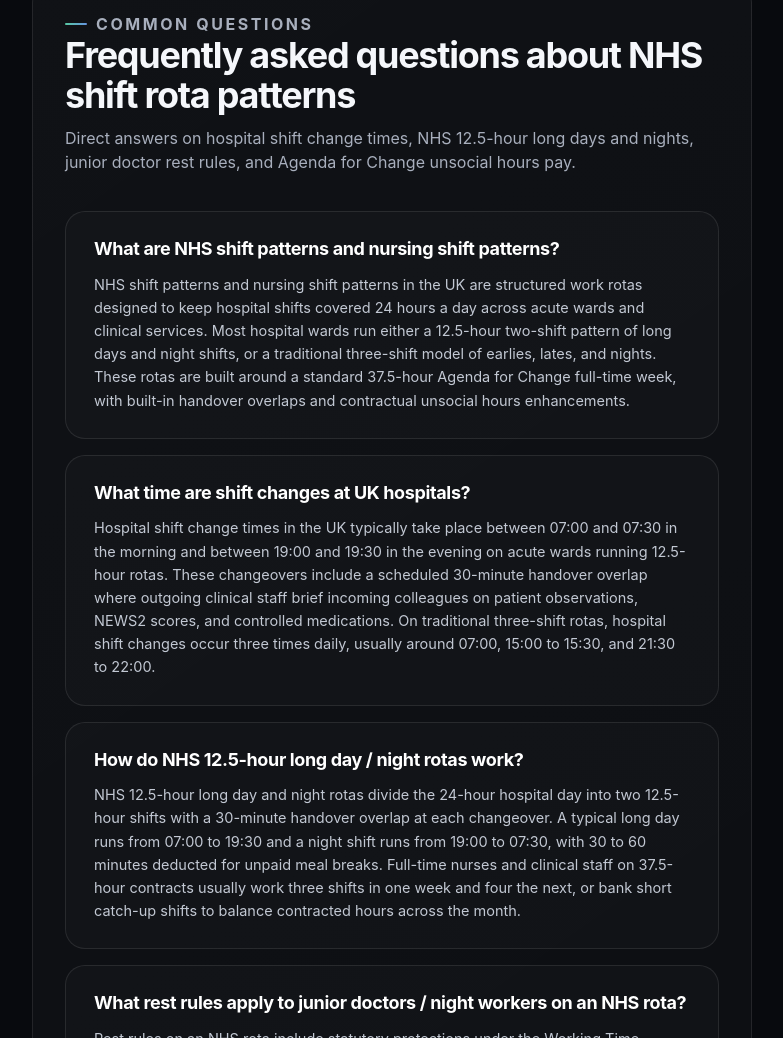
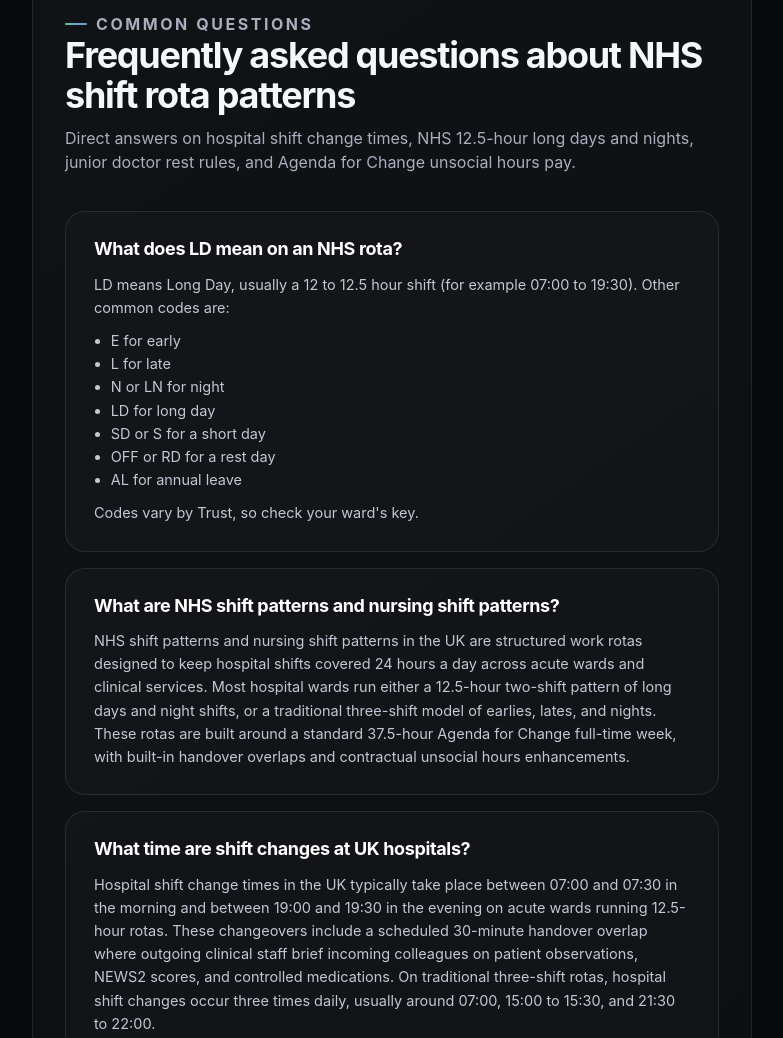
Before and after one commit to Al2800/ShiftPro-Site, a plain HTML site: page journal/nhs-shift-rota-patterns.html in a window 1280 px wide. Shown: the part 4264-5302 px from the top of the page, without its empty margins (198-981 px from the left). Drawn offline with Linux system fonts and the light colour scheme.

Commit message:
Answer what LD means on an NHS rota (#32)
* Answer what LD means on an NHS rota

Add a top FAQ, matching FAQPage JSON-LD, and a meta description clause for the zero-click query "what does ld mean on nhs rota".

Co-authored-by: Al2800 <Al2800@users.noreply.github.com>

* Record PR #32 in the SEO changelog

Point the LD rota-code entry at the pull request that adds it.

Co-authored-by: Al2800 <Al2800@users.noreply.github.com>

---------

Co-authored-by: Cursor Agent <cursoragent@cursor.com>
Co-authored-by: Al2800 <Al2800@users.noreply.github.com>

```diff
--- a/journal/nhs-shift-rota-patterns.html
+++ b/journal/nhs-shift-rota-patterns.html
@@ -3,17 +3,25 @@
 <head>
   <meta charset="utf-8"><meta name="viewport" content="width=device-width,initial-scale=1,viewport-fit=cover">
   <title>NHS Shift Rota Patterns: How Ward, Night &amp; Doctor Rotas Work | ShiftPro</title>
-  <meta name="description" content="How NHS shift rota patterns work in practice: 12.5-hour ward shifts, night handovers, junior doctor rest limits, and Agenda for Change Section 2 unsocial pay.">
+  <meta name="description" content="How NHS shift rota patterns work in practice, including codes like LD: 12.5-hour ward shifts, night handovers, junior doctor rest limits, and unsocial pay.">
   <meta name="author" content="ShiftPro">
   <meta name="theme-color" content="#080a0e"><link rel="canonical" href="https://shiftpro.uk/journal/nhs-shift-rota-patterns.html"><link rel="icon" href="../assets/app-icon.png"><link rel="stylesheet" href="../styles.css">
-  <meta property="og:type" content="article"><meta property="og:title" content="NHS Shift Rota Patterns: How Ward, Night &amp; Doctor Rotas Work | ShiftPro"><meta property="og:description" content="How NHS shift rota patterns work in practice: 12.5-hour ward shifts, night handovers, junior doctor rest limits, and Agenda for Change Section 2 unsocial pay."><meta property="og:url" content="https://shiftpro.uk/journal/nhs-shift-rota-patterns.html"><meta property="og:image" content="https://shiftpro.uk/assets/og.png"><meta property="og:site_name" content="ShiftPro"><meta name="twitter:card" content="summary_large_image"><meta name="twitter:title" content="NHS Shift Rota Patterns: How Ward, Night &amp; Doctor Rotas Work | ShiftPro"><meta name="twitter:description" content="How NHS shift rota patterns work in practice: 12.5-hour ward shifts, night handovers, junior doctor rest limits, and Agenda for Change Section 2 unsocial pay."><meta name="twitter:image" content="https://shiftpro.uk/assets/og.png">
-  <script type="application/ld+json">{"@context":"https://schema.org","@type":"Article","headline":"NHS Shift Rota Patterns: How Ward, Night and Doctor Rotas Work","description":"How NHS shift rota patterns work in practice: 12.5-hour ward shifts, night handovers, junior doctor rest limits, and Agenda for Change Section 2 unsocial pay.","author":{"@type":"Organization","name":"ShiftPro"},"publisher":{"@type":"Organization","name":"ShiftPro"},"mainEntityOfPage":"https://shiftpro.uk/journal/nhs-shift-rota-patterns.html","datePublished":"2026-09-13","dateModified":"2026-09-26"}</script>
+  <meta property="og:type" content="article"><meta property="og:title" content="NHS Shift Rota Patterns: How Ward, Night &amp; Doctor Rotas Work | ShiftPro"><meta property="og:description" content="How NHS shift rota patterns work in practice, including codes like LD: 12.5-hour ward shifts, night handovers, junior doctor rest limits, and unsocial pay."><meta property="og:url" content="https://shiftpro.uk/journal/nhs-shift-rota-patterns.html"><meta property="og:image" content="https://shiftpro.uk/assets/og.png"><meta property="og:site_name" content="ShiftPro"><meta name="twitter:card" content="summary_large_image"><meta name="twitter:title" content="NHS Shift Rota Patterns: How Ward, Night &amp; Doctor Rotas Work | ShiftPro"><meta name="twitter:description" content="How NHS shift rota patterns work in practice, including codes like LD: 12.5-hour ward shifts, night handovers, junior doctor rest limits, and unsocial pay."><meta name="twitter:image" content="https://shiftpro.uk/assets/og.png">
+  <script type="application/ld+json">{"@context":"https://schema.org","@type":"Article","headline":"NHS Shift Rota Patterns: How Ward, Night and Doctor Rotas Work","description":"How NHS shift rota patterns work in practice, including codes like LD: 12.5-hour ward shifts, night handovers, junior doctor rest limits, and unsocial pay.","author":{"@type":"Organization","name":"ShiftPro"},"publisher":{"@type":"Organization","name":"ShiftPro"},"mainEntityOfPage":"https://shiftpro.uk/journal/nhs-shift-rota-patterns.html","datePublished":"2026-09-13","dateModified":"2026-11-11"}</script>
   <script type="application/ld+json">{"@context":"https://schema.org","@type":"BreadcrumbList","itemListElement":[{"@type":"ListItem","position":1,"name":"ShiftPro","item":"https://shiftpro.uk/"},{"@type":"ListItem","position":2,"name":"Guides","item":"https://shiftpro.uk/journal/"},{"@type":"ListItem","position":3,"name":"NHS shift patterns","item":"https://shiftpro.uk/journal/nhs-shift-rota-patterns.html"}]}</script>
   <script type="application/ld+json">
   {
     "@context":"https://schema.org",
     "@type":"FAQPage",
     "mainEntity":[
+      {
+        "@type":"Question",
+        "name":"What does LD mean on an NHS rota?",
+        "acceptedAnswer":{
+          "@type":"Answer",
+          "text":"LD means Long Day, usually a 12 to 12.5 hour shift (for example 07:00 to 19:30). Other common codes are:\nE for early\nL for late\nN or LN for night\nLD for long day\nSD or S for a short day\nOFF or RD for a rest day\nAL for annual leave\nCodes vary by Trust, so check your ward's key."
+        }
+      },
       {
         "@type":"Question",
         "name":"What are NHS shift patterns and nursing shift patterns?",
@@ -85,6 +93,21 @@
       </div>
       <div class="hub-faq-grid">
         <article class="hub-faq-card">
+          <h3>What does LD mean on an NHS rota?</h3>
+          <p>LD means Long Day, usually a 12 to 12.5 hour shift (for example 07:00 to 19:30). Other common codes are:</p>
+          <ul>
+            <li>E for early</li>
+            <li>L for late</li>
+            <li>N or LN for night</li>
+            <li>LD for long day</li>
+            <li>SD or S for a short day</li>
+            <li>OFF or RD for a rest day</li>
+            <li>AL for annual leave</li>
+          </ul>
+          <p>Codes vary by Trust, so check your ward's key.</p>
+        </article>
+
+        <article class="hub-faq-card">
           <h3>What are NHS shift patterns and nursing shift patterns?</h3>
           <p>NHS shift patterns and nursing shift patterns in the UK are structured work rotas designed to keep hospital shifts covered 24 hours a day across acute wards and clinical services. Most hospital wards run either a 12.5-hour two-shift pattern of long days and night shifts, or a traditional three-shift model of earlies, lates, and nights. These rotas are built around a standard 37.5-hour Agenda for Change full-time week, with built-in handover overlaps and contractual unsocial hours enhancements.</p>
         </article>
--- a/styles.css
+++ b/styles.css
@@ -195,6 +195,9 @@ h1 em { font-style: normal; color: transparent; background: linear-gradient(120d
 .hub-faq-card { padding: 26px 28px; border: 1px solid var(--line); border-radius: 20px; background: rgba(255,255,255,.02); display: flex; flex-direction: column; }
 .hub-faq-card h3 { font-size: 18px; line-height: 1.25; letter-spacing: -.02em; margin: 0 0 12px; color: #fff; }
 .hub-faq-card p { color: #c2c8d3; font-size: 14.5px; line-height: 1.6; margin: 0; }
+.hub-faq-card ul { margin: 10px 0 0; padding-left: 1.15em; color: #c2c8d3; font-size: 14.5px; line-height: 1.6; }
+.hub-faq-card li { margin: 0; }
+.hub-faq-card ul + p { margin-top: 10px; }
 .hub-faq-card a { color: #8fb4ee; text-decoration: none; font-weight: 500; }
 .hub-faq-card a:hover { text-decoration: underline; }
 .article-content .hub-faq { margin: 56px 0 40px; max-width: 720px; padding: 36px 32px; }
```
Also changed, not shown: 1 other file.
